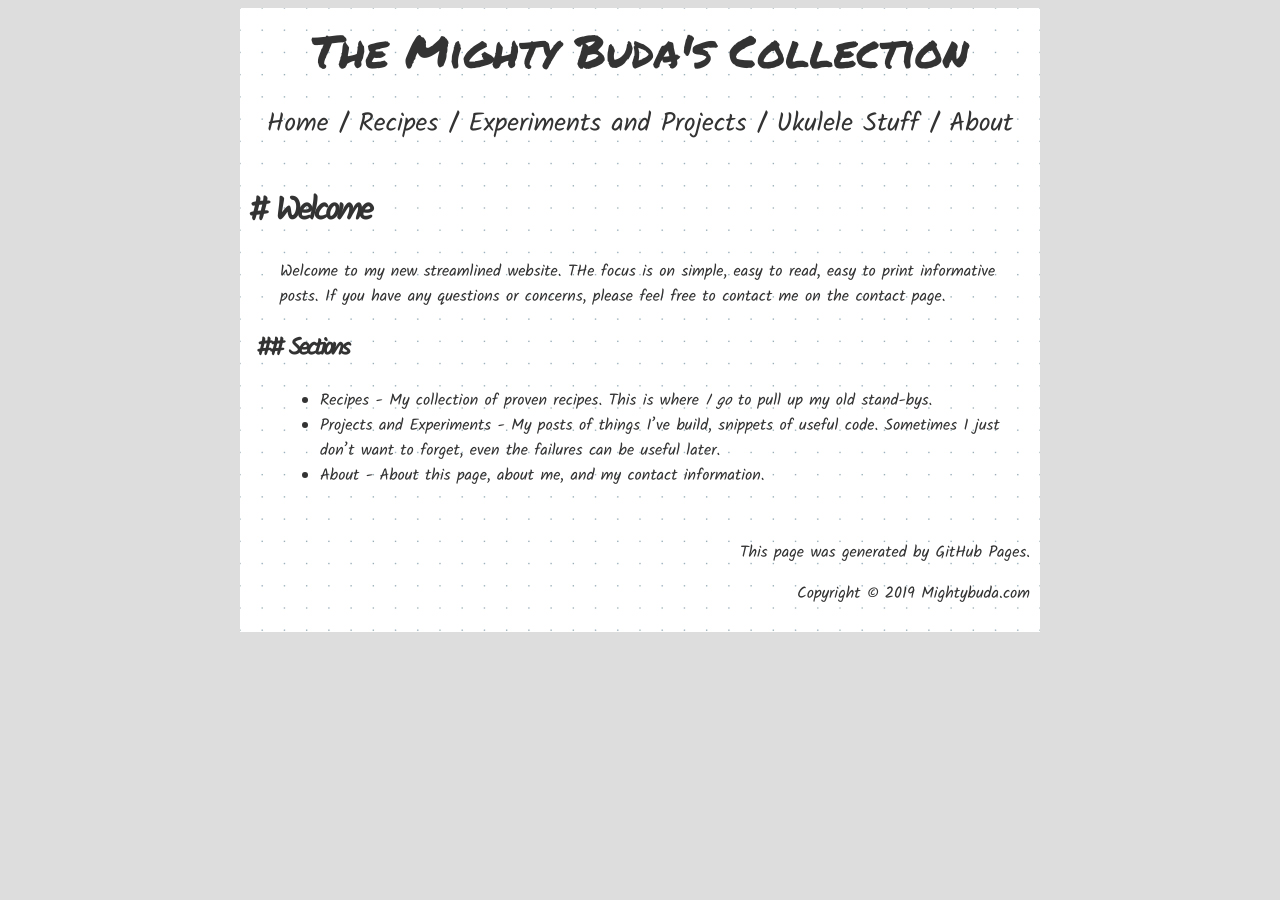
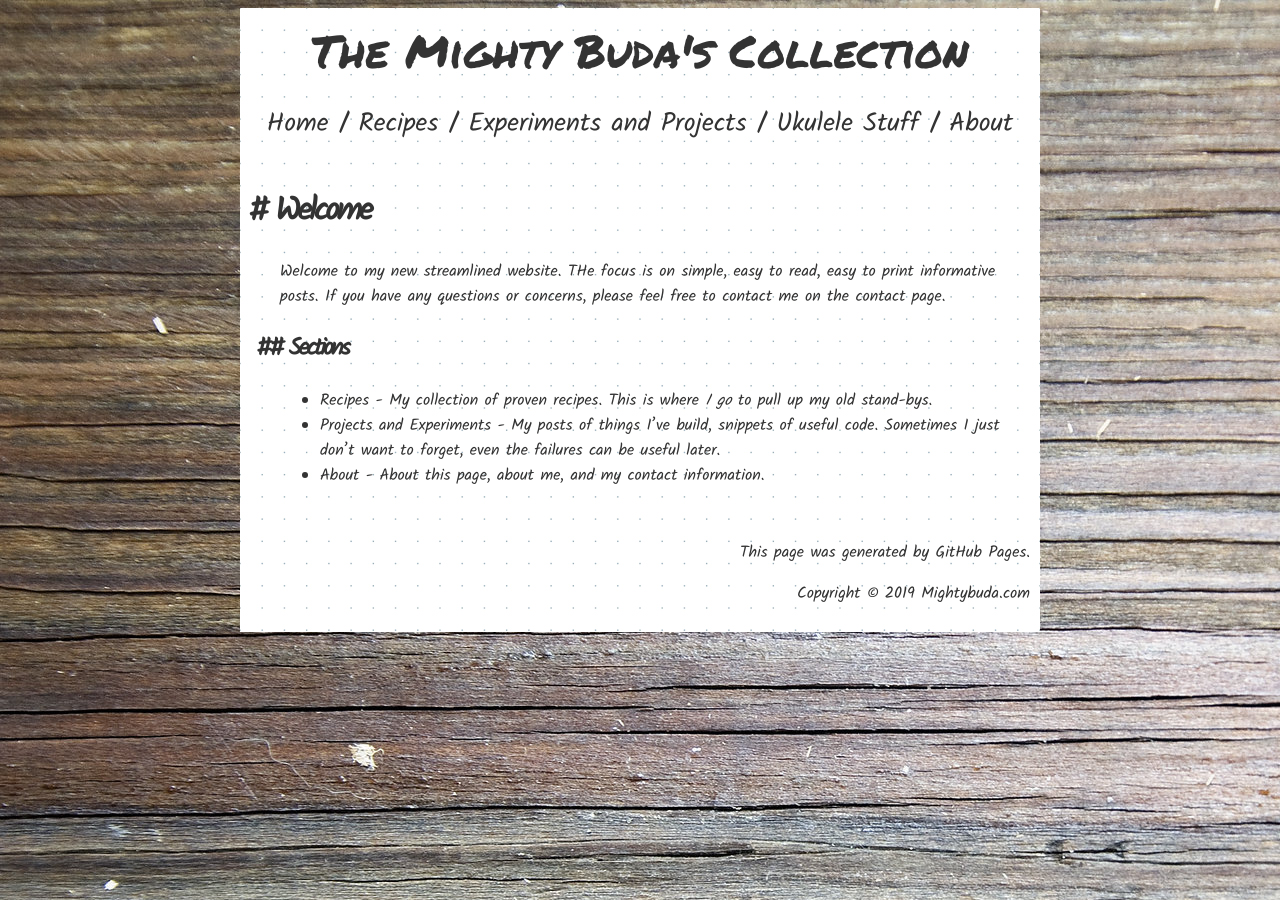
Before and after one commit to thebuda/thebuda.github.io, a Jekyll site: the page built from index.md, in a window 1280 px wide. Built offline with Jekyll 4.4.1, drawn with Linux system fonts in a browser that asks for light colours; our own code applies the rules of GitHub Pages for plain Markdown files.

Commit message:
add wood background

```diff
--- a/stylesheets/stylesheet.css
+++ b/stylesheets/stylesheet.css
@@ -1,5 +1,6 @@
 body {
 	background-color: #DDDDDD;
+	background-image: url("wood_texture.jpg");
 	color: #333333
 }
 
```
Also changed, not shown: stylesheets/wood_texture.jpg (added).
